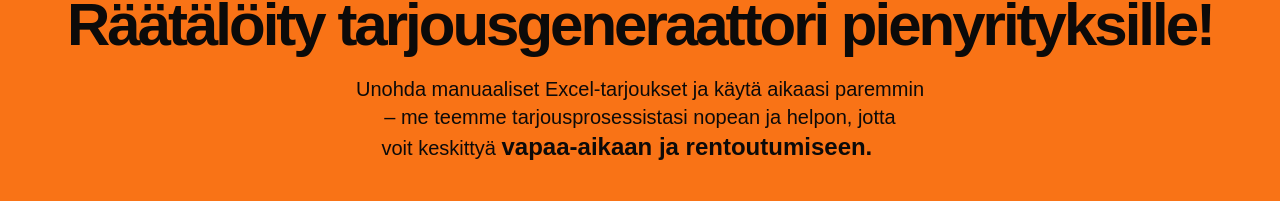
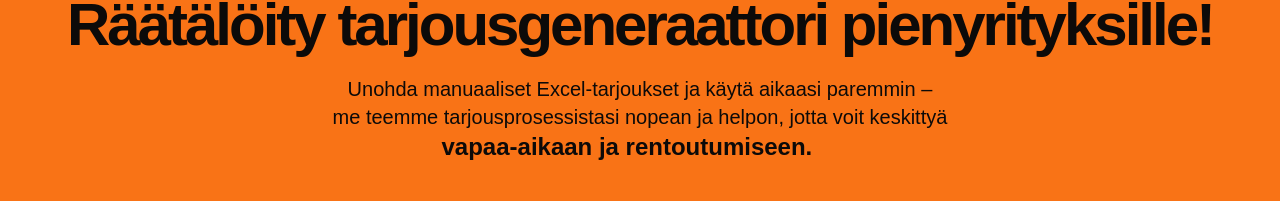
Before and after one commit to strengv1/pionblanc, a Next.js app: page / in a window 1280 px wide. Shown: the part 257-458 px from the top of the page. Built offline with nearby package versions, Linux system fonts and the light colour scheme; no server answers.

Commit message:
better text-balance for hero_desc+dynamicText

```diff
--- a/src/app/_components/HeroSection.tsx
+++ b/src/app/_components/HeroSection.tsx
@@ -79,8 +79,11 @@ export default function HeroSection() {
         <h1 className="font-bold tracking-tighter text-4xl lg:text-5xl xl:text-6xl mx-4">
           {t("hero_title")}
         </h1>
-        <p className="text-lg lg:text-xl max-w-screen-md mx-4 md:mx-auto">
-          {t("hero_desc")} <DynamicText />
+        <p className="text-lg lg:text-xl max-w-screen-md mx-4 md:mx-auto text-balance flex flex-wrap justify-center">
+          {t("hero_desc")}
+          <span className="inline-block min-w-[50%] text-center">
+            <DynamicText />
+          </span>
         </p>
 
       </div>
```
